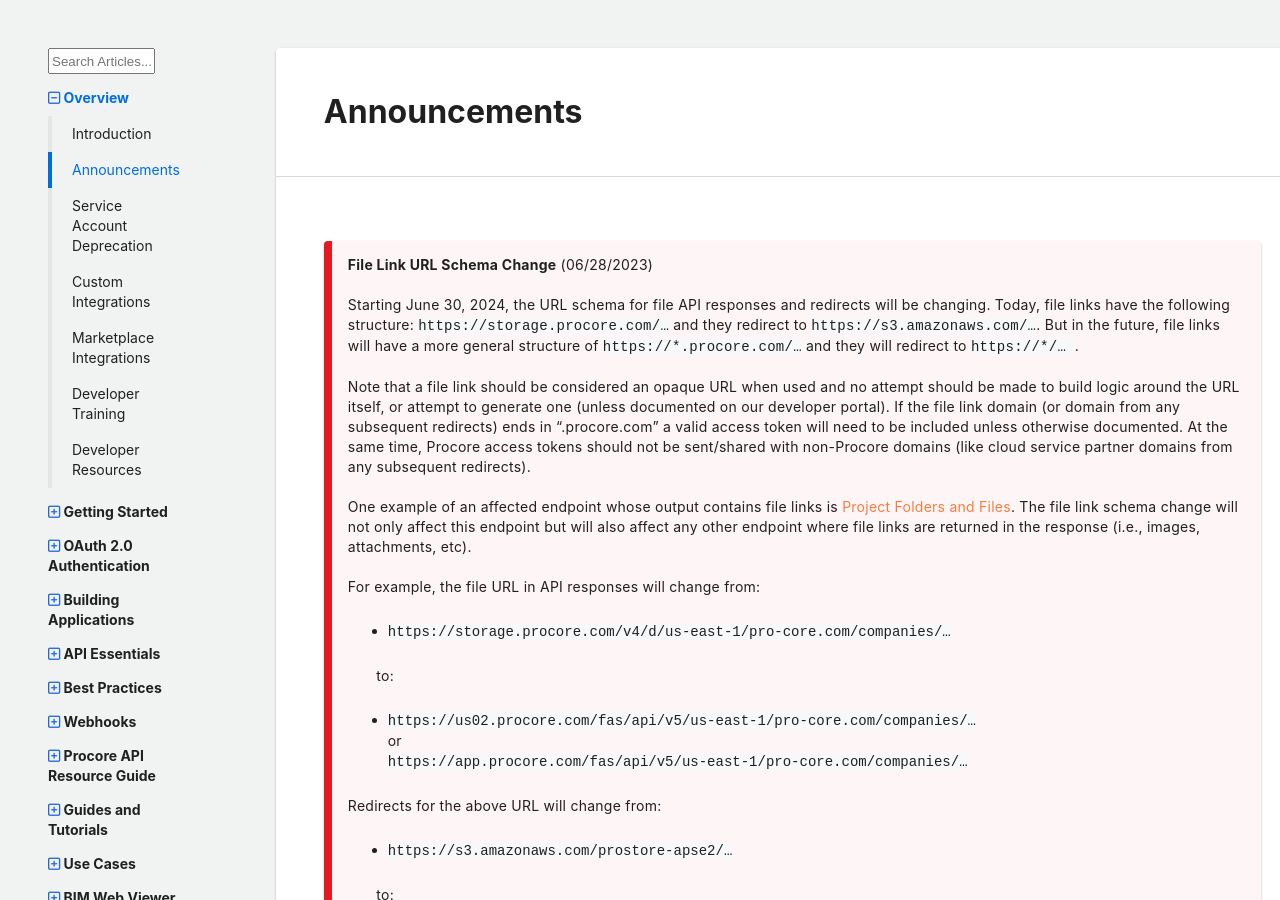
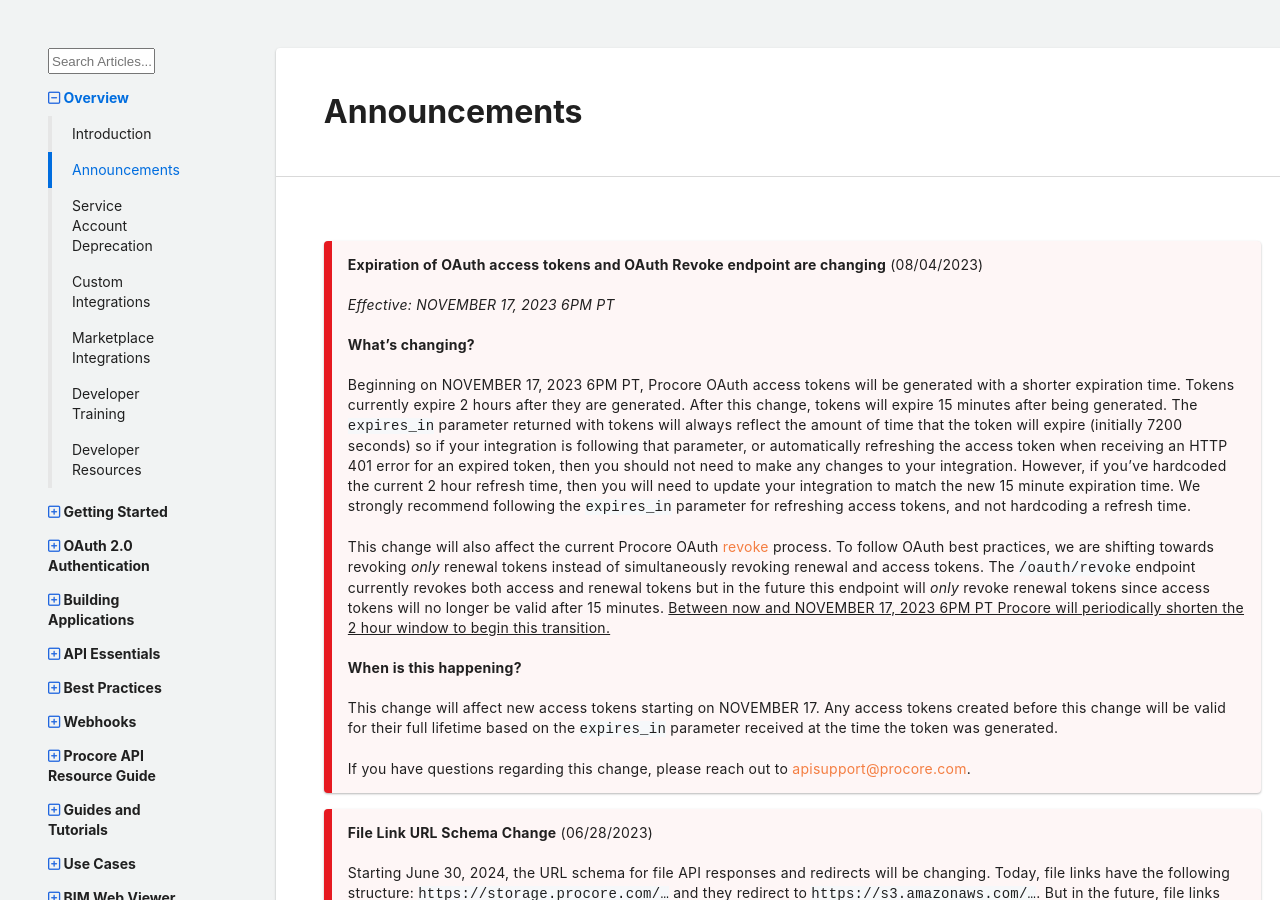
Before and after one commit to procore/documentation, a Jekyll site: the page built from overview/announcements.md, in a window 1280 px wide and 900 px high. Built offline with Jekyll 4.4.1, drawn with Linux system fonts in a browser that asks for light colours; comment, search, counter and statistics services are not loaded.

Commit message:
DOCS-707 access token announcement (#177)
* initial changes

* final draft for access token announcement

* setting announcement date to aug 4

```diff
--- a/overview/announcements.md
+++ b/overview/announcements.md
@@ -4,6 +4,31 @@ title: Announcements
 layout: default
 section_title: Overview
 ---
+
+>**Expiration of OAuth access tokens and OAuth Revoke endpoint are changing** (08/04/2023)
+>
+>*Effective: NOVEMBER 17, 2023 6PM PT*
+>
+>**What's changing?**
+>
+>Beginning on NOVEMBER 17, 2023 6PM PT, Procore OAuth access tokens will be generated with a shorter expiration time.
+>Tokens currently expire 2 hours after they are generated.
+>After this change, tokens will expire 15 minutes after being generated.
+>The `expires_in` parameter returned with tokens will always reflect the amount of time that the token will expire (initially 7200 seconds) so if your integration is following that parameter, or automatically refreshing the access token when receiving an HTTP 401 error for an expired token, then you should not need to make any changes to your integration.
+>However, if you've hardcoded the current 2 hour refresh time, then you will need to update your integration to match the new 15 minute expiration time.
+>We strongly recommend following the `expires_in` parameter for refreshing access tokens, and not hardcoding a refresh time.
+>
+>This change will also affect the current Procore OAuth [revoke]({{ site.url }}{{ site.baseurl }}{% link oauth/oauth_endpoints.md %}) process.
+>To follow OAuth best practices, we are shifting towards revoking _only_ renewal tokens instead of simultaneously revoking renewal and access tokens.
+>The `/oauth/revoke` endpoint currently revokes both access and renewal tokens but in the future this endpoint will _only_ revoke renewal tokens since access tokens will no longer be valid after 15 minutes.
+><u>Between now and NOVEMBER 17, 2023 6PM PT Procore will periodically shorten the 2 hour window to begin this transition.</u>
+>
+>**When is this happening?**
+>
+>This change will affect new access tokens starting on NOVEMBER 17.
+>Any access tokens created before this change will be valid for their full lifetime based on the `expires_in` parameter received at the time the token was generated.
+>
+>If you have questions regarding this change, please reach out to [apisupport@procore.com](mailto:apisupport@procore.com).
 
 >**File Link URL Schema Change** (06/28/2023)
 >
```
